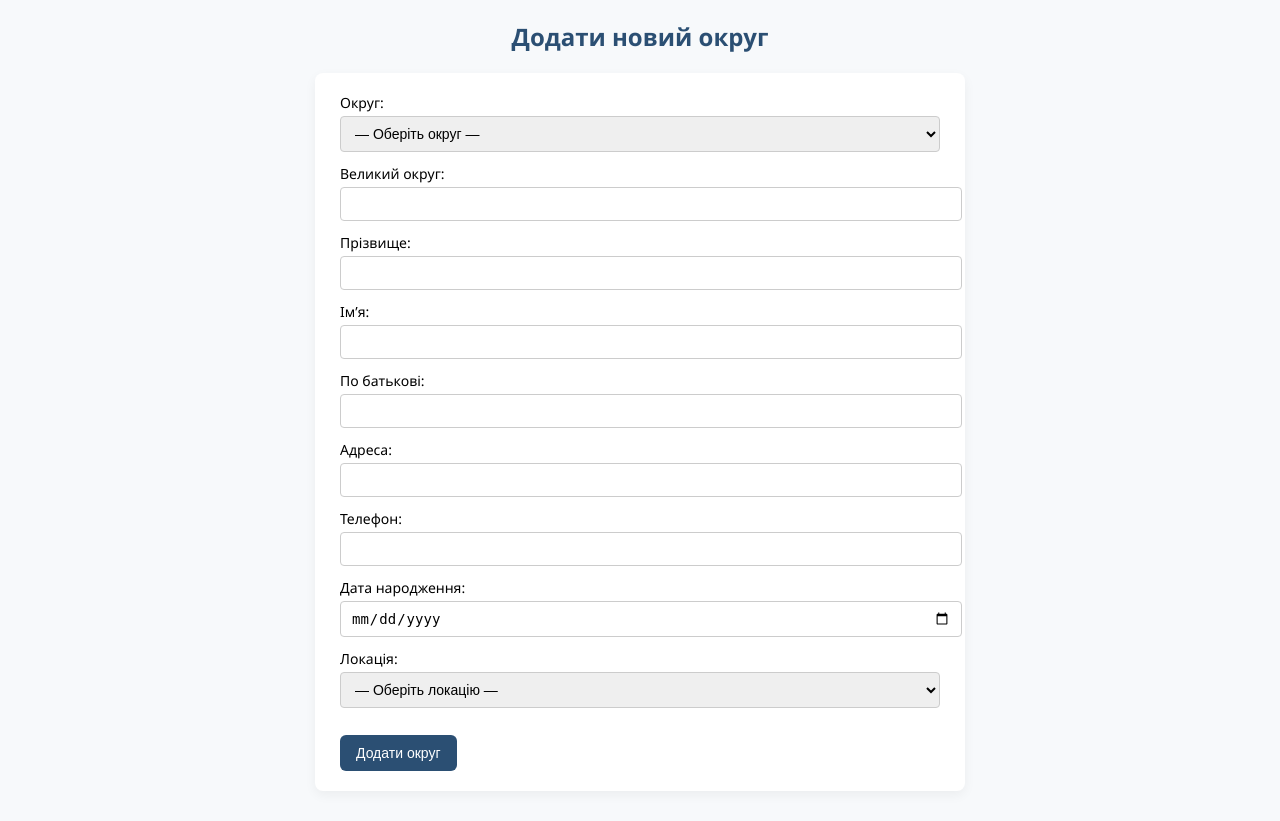
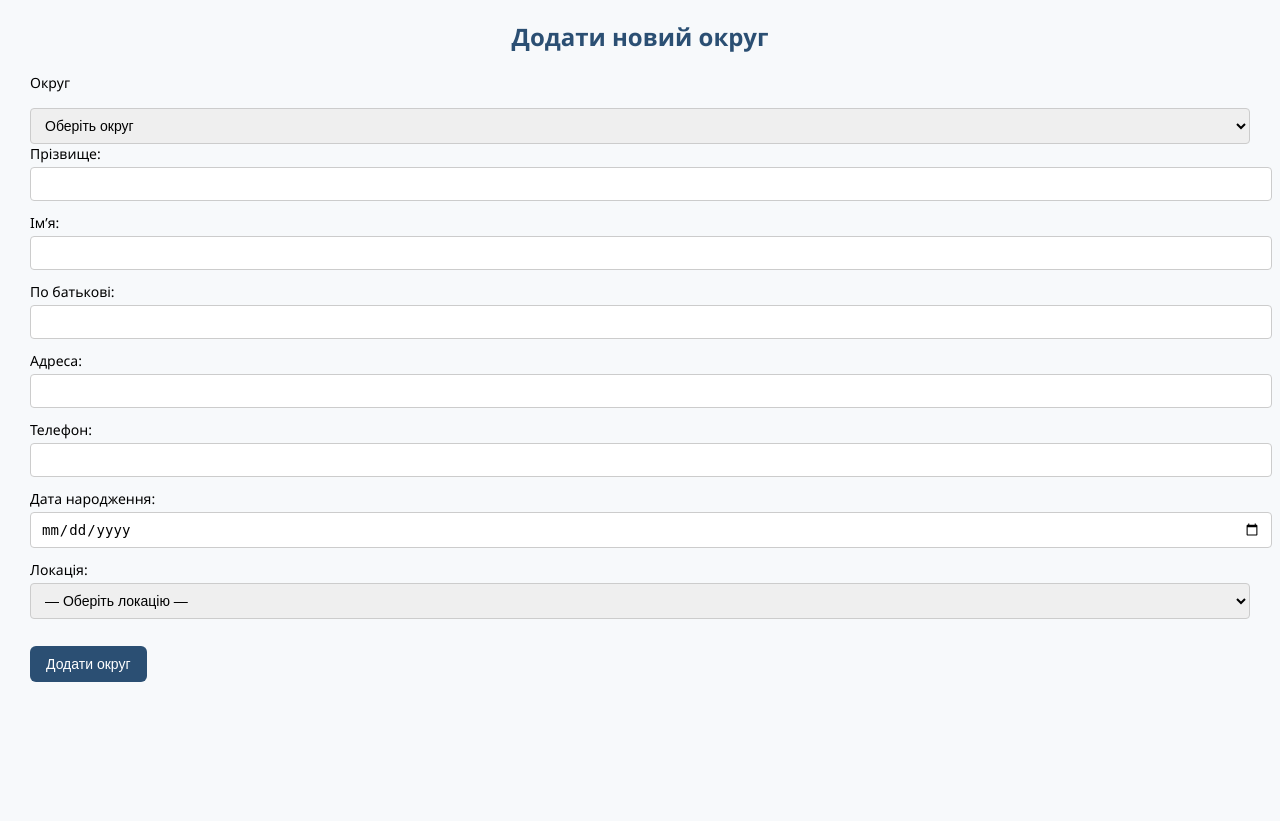
Before and after one commit to Aliina-ai/flask-db, a Flask app: page /add_region in a window 1280 px wide. Shown: the part 52-873 px from the top of the page. After the commit the page ends 734 px from the top, so only its background shows below. Run offline with Flask 3, Linux system fonts and the light colour scheme; the visitor is signed in with stand-in values (Sample User, id 1); parts of the project's set-up code (start-up, migrations or seed data) failed here and were passed over.

Commit message:
Update add_region.html

```diff
--- a/templates/add_region.html
+++ b/templates/add_region.html
@@ -90,21 +90,15 @@
 
 <h2>Додати новий округ</h2>
 
-<form method="POST">
-  <label>
-    Округ:
-    <select name="district_name" id="districtSelect" required>
-      <option value="">— Оберіть округ —</option>
-      {% for i in range(1, 43) %}
-        <option value="{{ i }}">{{ i }}</option>
-      {% endfor %}
-    </select>
-  </label>
+  <label for="okrug">Округ</label>
+            <select id="okrug" name="okrug" onchange="updateLargeOkrug()" required>
+                <option value="">Оберіть округ</option>
+                {% for i in range(1, 43) %}
+                    <option value="{{ i }}">{{ i }}</option>
+                {% endfor %}
+            </select>
 
-  <label>
-    Великий округ:
-    <input type="text" name="large_okrug" id="largeOkrug" readonly required>
-  </label>
+            <input type="hidden" name="large_okrug" id="large_okrug" value="">
 
   <label>
     Прізвище:
```
